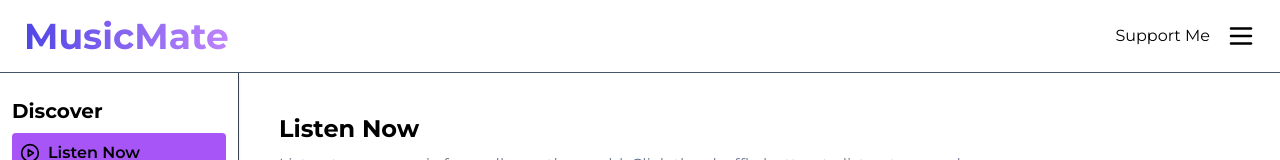
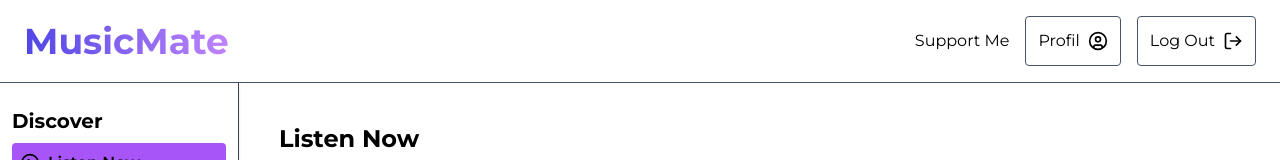
Before and after one commit to mickaelrebeau/MusicMate, a React (Vite) app in the folder frontend/: page /home in a window 1280 px wide. Shown: the top 160 px of the page. Built offline with nearby package versions, Linux system fonts and the light colour scheme; no server answers.

Commit message:
💄 style: update header

```diff
--- a/frontend/src/components/header.tsx
+++ b/frontend/src/components/header.tsx
@@ -1,20 +1,39 @@
-import { Menu } from "lucide-react";
+import { LogOut, UserCircle } from 'lucide-react';
+import { cn } from '../libs/tailwind';
+import { NavLink } from 'react-router-dom';
 
 export function Header() {
   return (
     <header className="flex items-center justify-between px-6 py-4 border-b border-slate-600">
-      <p className="text-4xl font-bold text-transparent bg-clip-text bg-gradient-to-r from-indigo-600 to-purple-400">
+      <NavLink
+        to="/home"
+        className="text-4xl font-bold text-transparent bg-clip-text bg-gradient-to-r from-indigo-600 to-purple-400 hover:bg-gradient-to-r hover:from-indigo-800 hover:to-purple-600">
         MusicMate
-      </p>
+      </NavLink>
       <div className="flex items-center gap-4">
         <a
           href="https://streamlabs.com/mike_dreeman/tip"
           className="hover:text-purple-400">
           Support Me
         </a>
-        <button className="cursor-pointer hover:text-purple-400">
-          <Menu size={30} />
-        </button>
+        <NavLink
+          to="/profil"
+          end
+          className={({ isActive }) =>
+            cn(
+              'hover:text-purple-400 hover:border-purple-400 flex items-center gap-2 p-3 border border-slate-600 rounded',
+              { 'bg-purple-500': isActive }
+            )
+          }>
+          Profil
+          <UserCircle size={20} />
+        </NavLink>
+        <NavLink
+          to="/"
+          className="flex items-center gap-2 p-3 border border-slate-600 rounded hover:text-purple-400 hover:border-purple-400">
+          Log Out
+          <LogOut size={20} />
+        </NavLink>
       </div>
     </header>
   );
```
